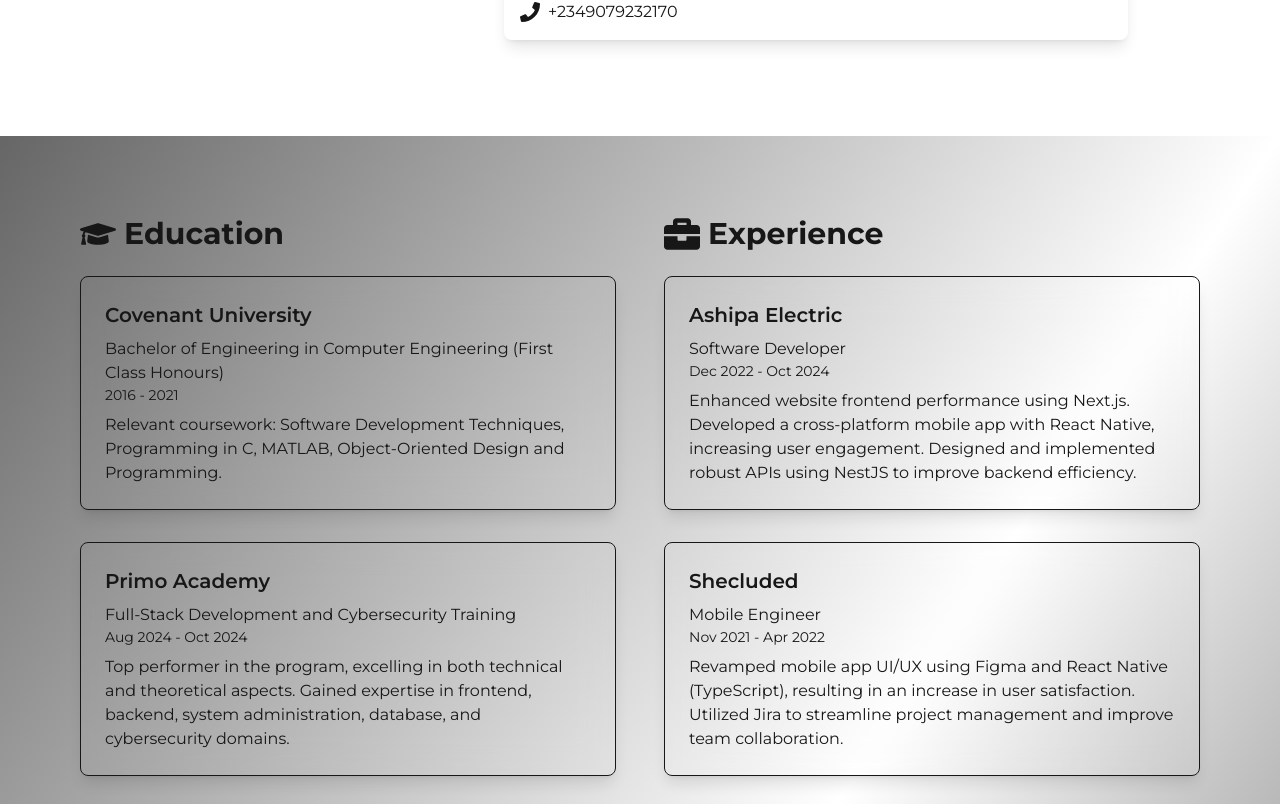
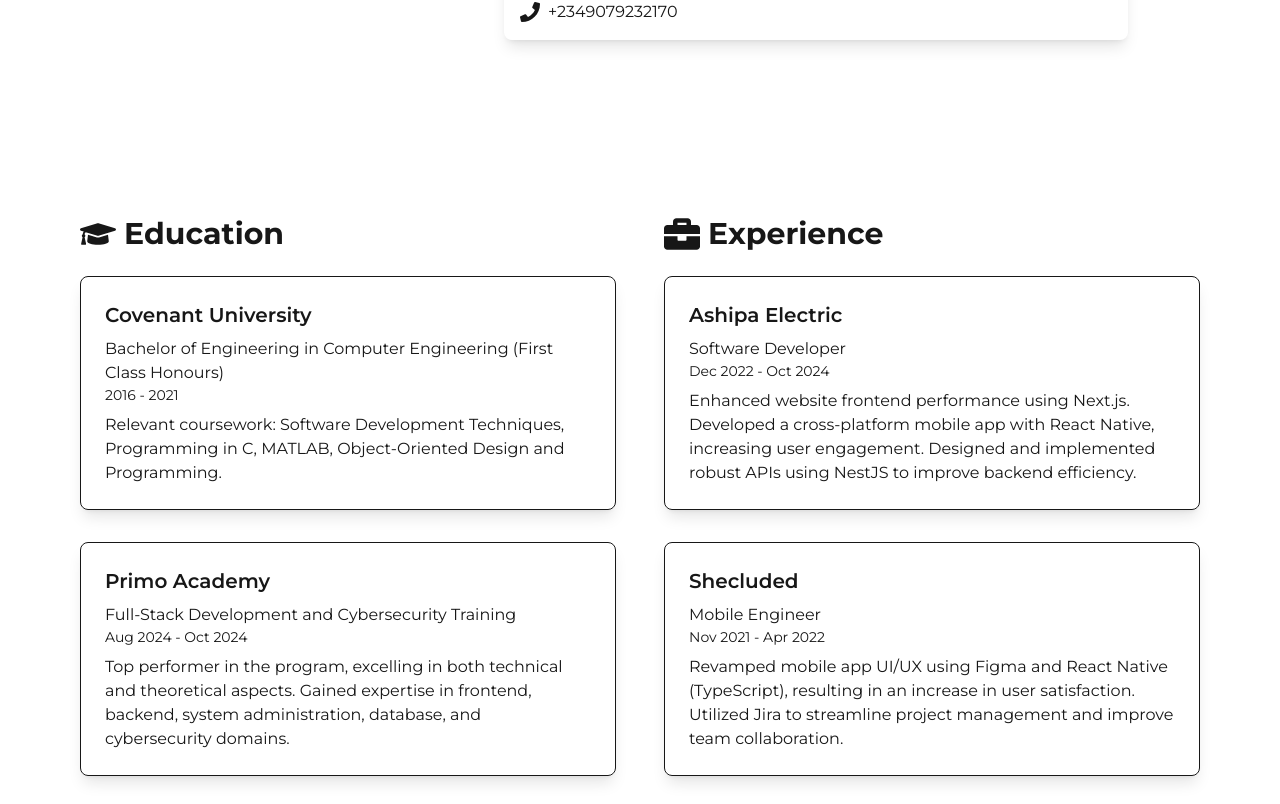
Before and after one commit to ivukpong/tech-portfolio, a Next.js app: page / in a window 1280 px wide. Shown: the part 1296-2100 px from the top of the page. Built offline with nearby package versions, Linux system fonts and the light colour scheme.

Commit message:
fix: gradient removal

```diff
--- a/components/Footer.tsx
+++ b/components/Footer.tsx
@@ -9,7 +9,7 @@ interface FooterProps {
 
 export default function Footer({ data }: FooterProps) {
   return (
-    <footer className="relative py-12 bg-gradient-to-t from-secondary to-primary border-t border-secondary overflow-hidden">
+    <footer className="relative py-12 border-t border-secondary overflow-hidden">
       {/* Parallax Background */}
       <div className="absolute inset-0 bg-cover bg-fixed opacity-10" />
 
--- a/components/Header.tsx
+++ b/components/Header.tsx
@@ -33,7 +33,7 @@ const iconMap: Record<string, JSX.Element> = {
 
 export default function Header({ data }: HeaderProps) {
   return (
-    <header className="relative h-screen flex flex-col items-center justify-center bg-gradient-to-b from-primary to-secondary overflow-hidden">
+    <header className="relative h-screen flex flex-col items-center justify-center overflow-hidden">
       <ParticlesBg type="cobweb" color="#64ffda" bg={true} num={80} />
 
       {/* Animated Name */}
--- a/components/Portfolio.tsx
+++ b/components/Portfolio.tsx
@@ -45,7 +45,7 @@ export default function Portfolio({ data }: PortfolioProps) {
                 viewport={{ once: true }}
               >
                 {/* Parallax Hover Effect */}
-                <div className="absolute inset-0 bg-gradient-to-t from-black/50 to-transparent opacity-0 hover:opacity-100 transition duration-500"></div>
+                <div className="absolute inset-0 opacity-0 hover:opacity-100 transition duration-500"></div>
 
                 <img
                   src={`/images/${project.image}`}
--- a/components/Resume.tsx
+++ b/components/Resume.tsx
@@ -33,7 +33,7 @@ export default function Resume({ data }: ResumeProps) {
       className="relative py-20 bg-secondary overflow-hidden"
     >
       {/* Parallax Background */}
-      <div className="absolute inset-0 bg-gradient-to-br from-black/60 via-transparent to-black/80"></div>
+      <div className="absolute inset-0"></div>
 
       <div className="container mx-auto px-4 max-w-6xl relative z-10">
         <motion.div
```
